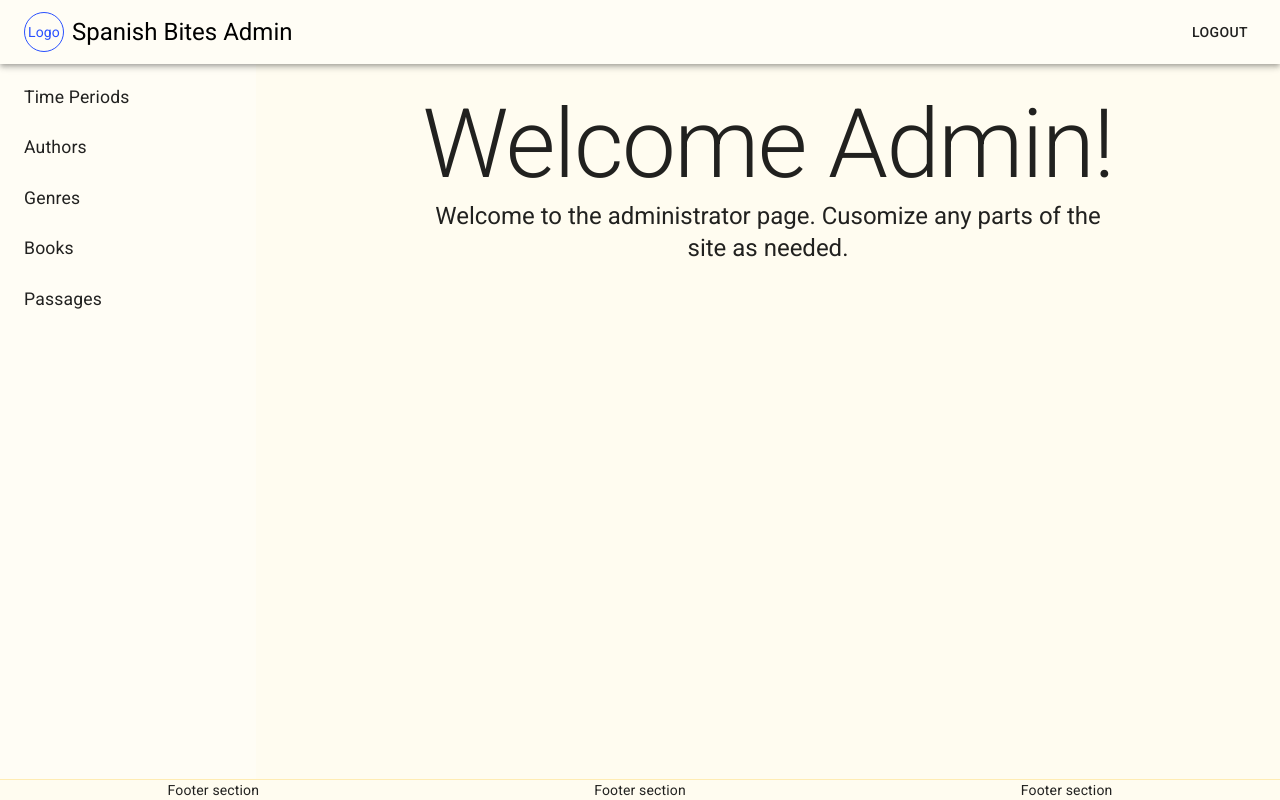
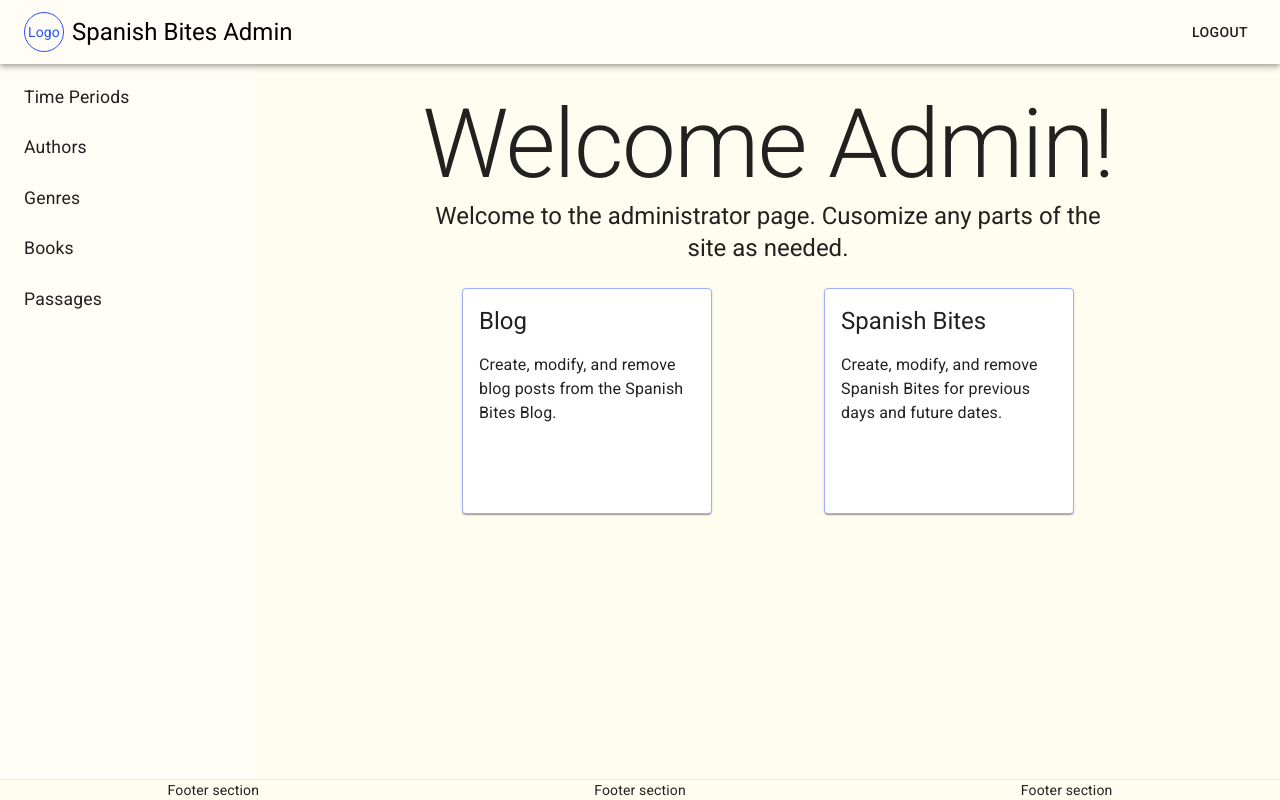
Before and after one commit to mroglan/SpanishBitesAdmin, a Next.js app: page / in a window 1280 px wide. Built offline with nearby package versions, Linux system fonts and the light colour scheme; no server answers.

Commit message:
created nav cards for blog and bites

```diff
--- /dev/null
+++ b/src/components/home/NavCards.tsx
@@ -0,0 +1,67 @@
+import {Grid, Paper, Box, Typography} from '@material-ui/core'
+import {makeStyles} from '@material-ui/core/styles'
+import Link from 'next/link'
+
+const useStyles = makeStyles(theme => ({
+    paper: {
+        width: 250,
+        height: '100%',
+        padding: theme.spacing(2),
+        border: `1px solid ${theme.palette.secondary.light}`,
+        '&:hover': {
+            color: theme.palette.secondary.main,
+        }
+    },
+    link: {
+        textDecoration: 'none',
+        color: 'inherit'
+    },
+    gridItem: {
+        minHeight: 250
+    }
+}))
+
+export default function NavCards() {
+
+    const classes = useStyles()
+    return (
+        <Grid container spacing={3} justify="space-around" alignItems="stretch">
+            <Grid item className={classes.gridItem} >
+                <Link href="/blog">
+                    <a className={classes.link}>
+                        <Paper className={classes.paper}>
+                            <Box>
+                                <Typography color="inherit" variant="h5">
+                                    Blog
+                                </Typography>
+                            </Box>
+                            <Box mt={2}>
+                                <Typography color="inherit" variant="body1">
+                                    Create, modify, and remove blog posts from the Spanish Bites Blog.
+                                </Typography>
+                            </Box>
+                        </Paper>
+                    </a>
+                </Link>
+            </Grid>
+            <Grid item className={classes.gridItem}>
+                <Link href="/bites">
+                    <a className={classes.link}>
+                        <Paper className={classes.paper}>
+                            <Box>
+                                <Typography color="inherit" variant="h5">
+                                    Spanish Bites
+                                </Typography>
+                            </Box>
+                            <Box mt={2}>
+                                <Typography color="inherit" variant="body1">
+                                    Create, modify, and remove Spanish Bites for previous days and future dates.
+                                </Typography>
+                            </Box>
+                        </Paper>
+                    </a>
+                </Link>
+            </Grid>
+        </Grid>
+    )
+}
--- a/src/pages/index.tsx
+++ b/src/pages/index.tsx
@@ -4,7 +4,7 @@ import Header from '../components/nav/Header'
 import SideBar from '../components/nav/SideBar'
 import WelcomeMessage from '../components/home/WelcomeMessage'
 import Footer from '../components/nav/Footer'
-
+import NavCards from '../components/home/NavCards'
 import {Box} from '@material-ui/core'
 
 export default function Home() {
@@ -25,6 +25,9 @@ export default function Home() {
                     <Box>
                         <WelcomeMessage />
                     </Box>
+                    <Box maxWidth={700} mt={3} mx="auto">
+                        <NavCards />
+                    </Box>
                 </main>
                 <footer className={styles.footer}>
                     <Footer />
```
